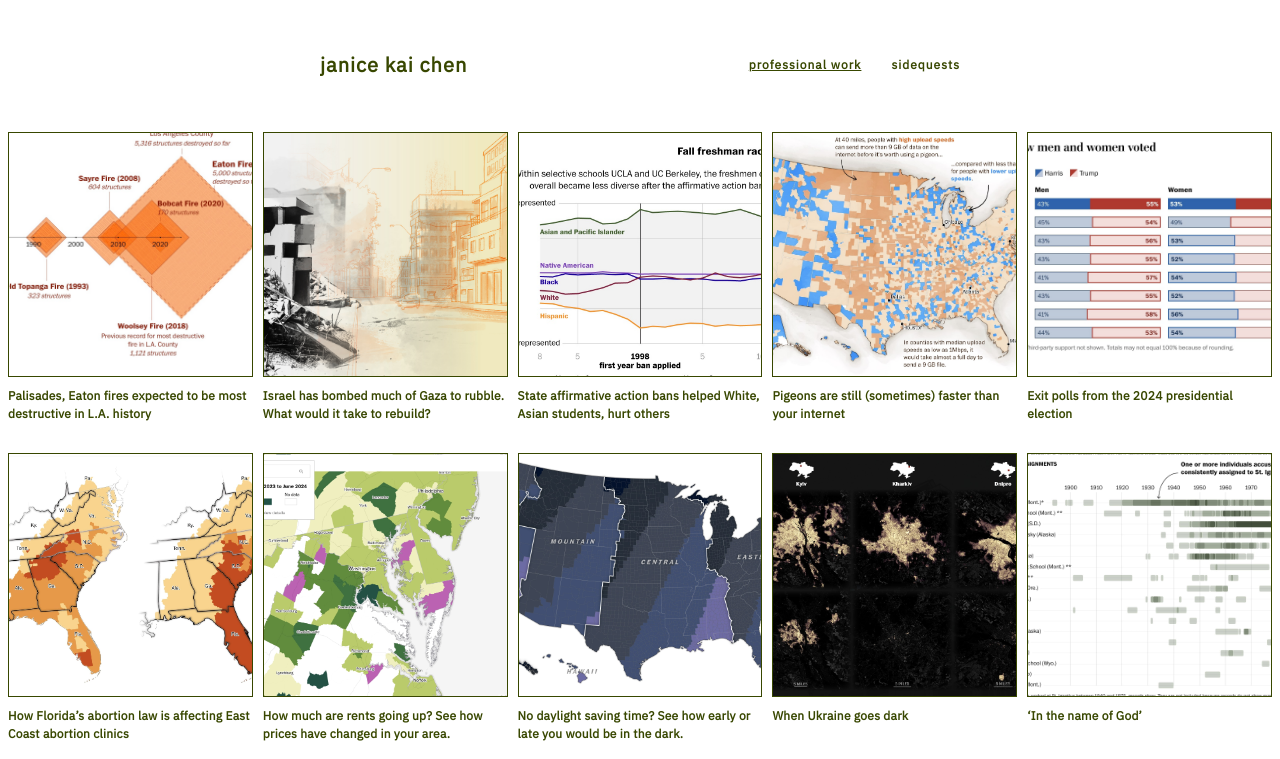
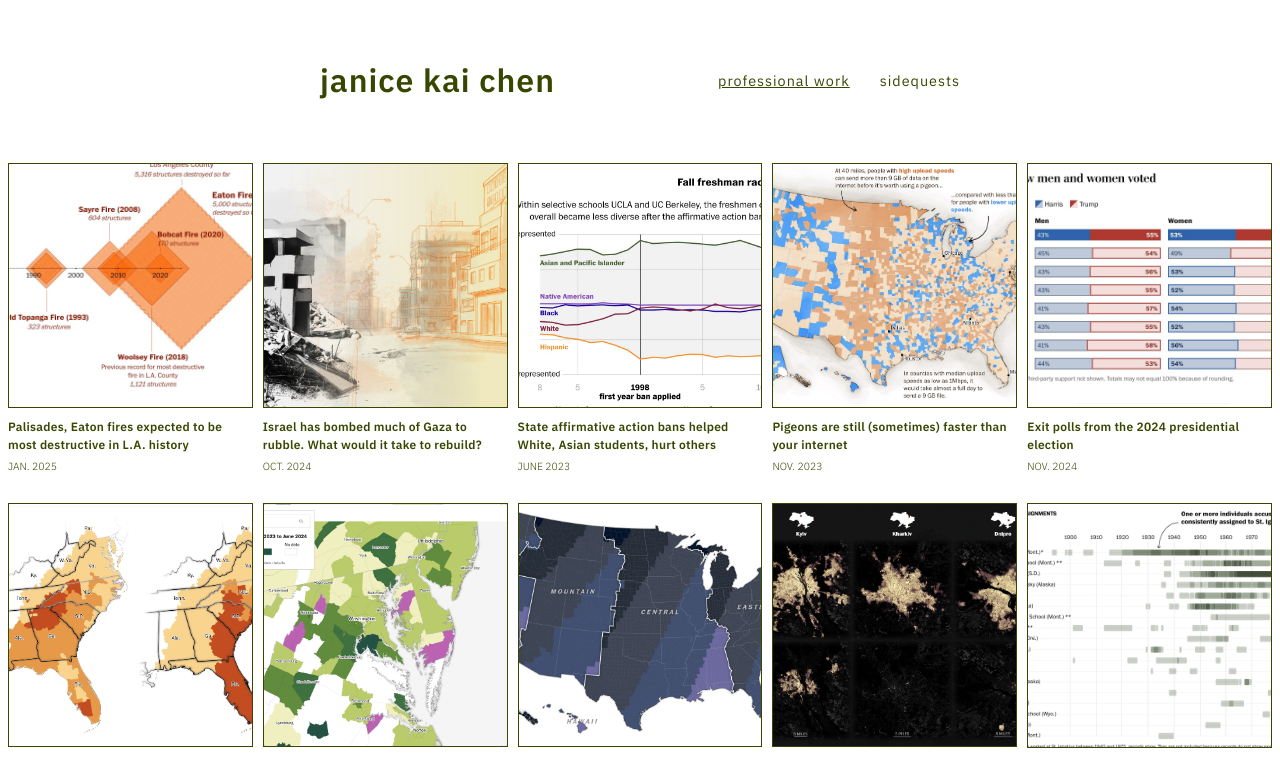
Before and after one commit to janicekchen/janicekchen.github.io, a SvelteKit app: page /work in a window 1280 px wide. Shown: the top 759 px of the page. Built offline with nearby package versions, Linux system fonts and the light colour scheme.

Commit message:
font weights, homepage

```diff
--- a/src/lib/card.svelte
+++ b/src/lib/card.svelte
@@ -1,14 +1,14 @@
 <script>
     import '../style.css'
     export let hed
-    export let subhed
+    export let date
     export let url
 </script>
 <a href={url}>
     <div class=card-container>
         <div class=thumbnail></div>
         <h3>{hed}</h3>
-        <!-- <h4>{subhed}</h4> -->
+        <h4>{date}</h4>
     </div>
 </a>
 
@@ -29,10 +29,12 @@
     }
 
     h4 {
-        margin: 0px 0px 10px 0;
+        margin: 5px 0px 10px 0;
         font-weight: 300;
-        font-size: 0.75em;
-        font-family: var(--font-secondary)
+        font-size: 0.65em;
+        font-family: var(--font-primary);
+        color: var(--text-color-primary);
+        text-transform: uppercase;
     }
 
     .card-container {
--- a/src/routes/+layout.svelte
+++ b/src/routes/+layout.svelte
@@ -2,7 +2,9 @@
     // import '@fontsource-variable/overpass-mono';
     // import '@fontsource/cormorant-garamond';
     // import '@fontsource/comic-neue';
-    import '@fontsource/ibm-plex-sans';
+    import '@fontsource/ibm-plex-sans/600.css';
+    import '@fontsource/ibm-plex-sans/300.css';
+    import '@fontsource/ibm-plex-sans/400.css';
 
     import { base } from '$app/paths';
     import { page } from '$app/stores';
@@ -78,8 +80,8 @@
     }
 
     h1 {
-        font-size: 1.25em;
-        font-weight: bold;
+        /* font-size: 1.25em; */
+        font-weight: 600;
     }
 
     ul {
@@ -89,7 +91,8 @@
         right: 0;
         display: flex;
         gap: 30px;
-        font-size: 0.75em;
+        font-size: 0.9em;
+        font-weight: 400;
         text-decoration: none;
         color: #000;
     }
--- a/src/routes/work/+page.svelte
+++ b/src/routes/work/+page.svelte
@@ -16,6 +16,7 @@
         <Card
             hed={card.hed}
             url={card.link}
+            date={card.date}
             --imgUrl={`url(${'img/work/' + card.thumbnail +'.jpg'})`}
         />
     {/each}
```
Also changed, not shown: src/routes/+page.svelte (+15 -10 lines).
